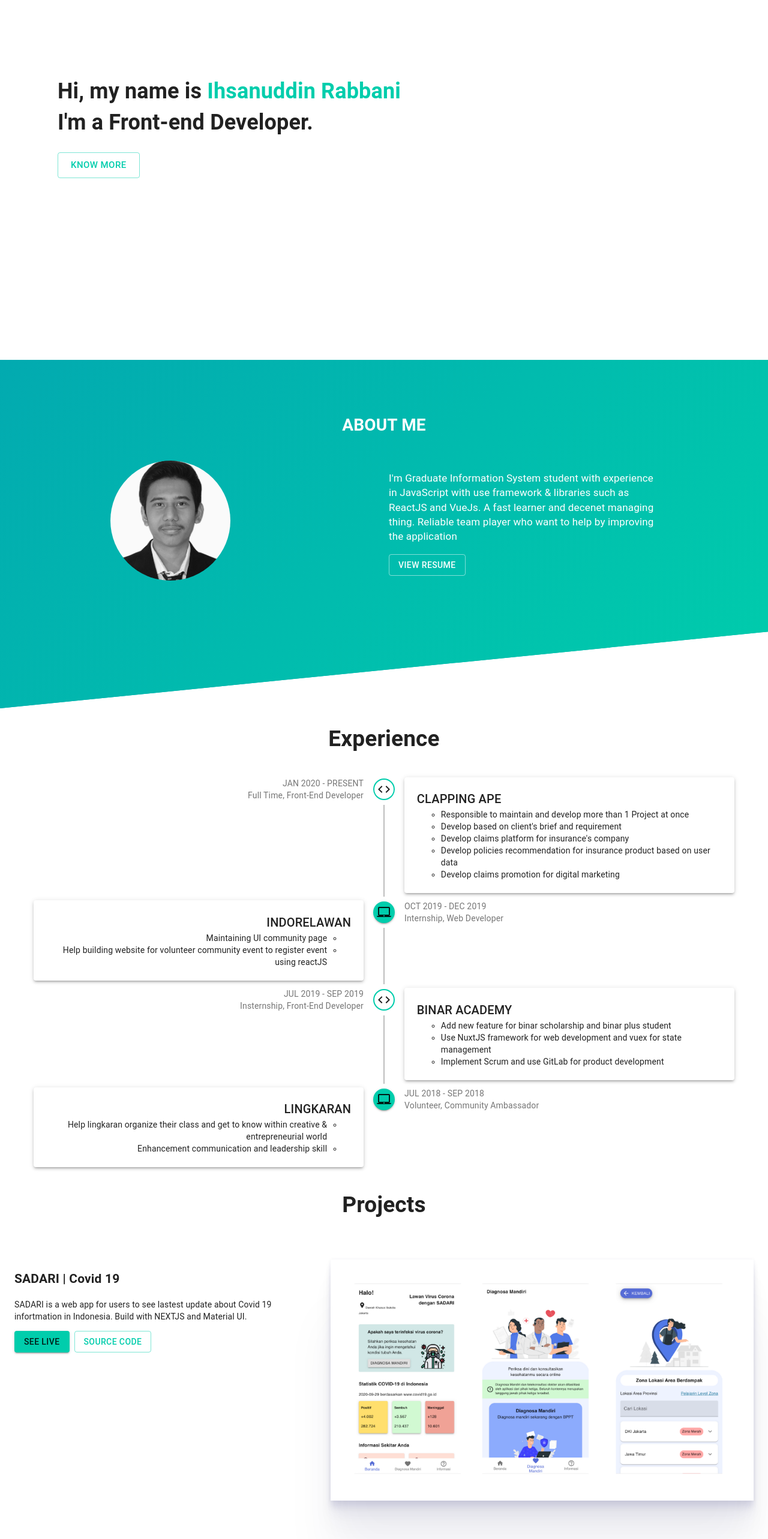
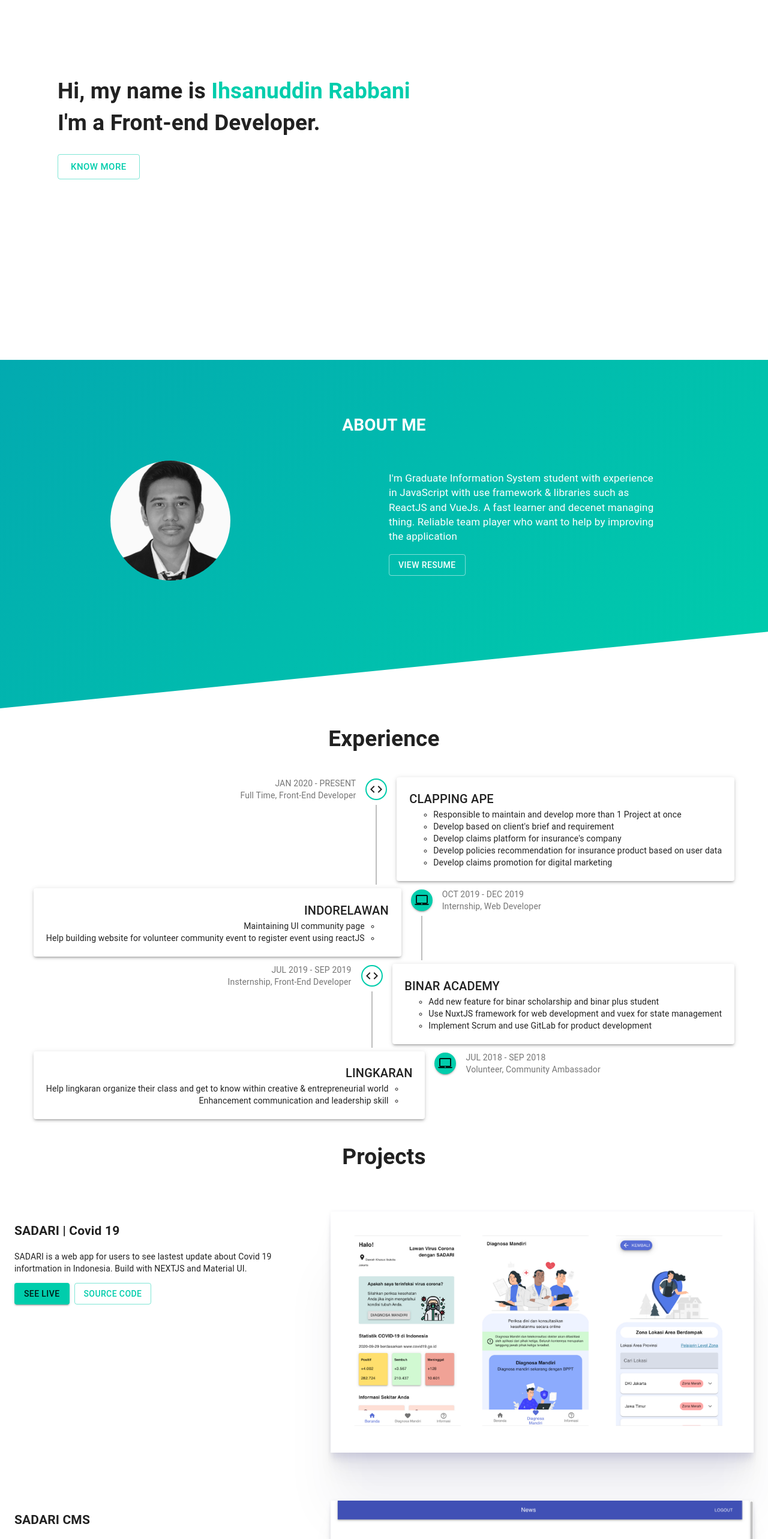
Before and after one commit to ihsanrabb/Ihsanuddin-porto, a Next.js app: page / in a window 1280 px wide. Shown: the part 200-2766 px from the top of the page at 60% size. Built offline with nearby package versions, Linux system fonts and the light colour scheme.

Commit message:
change animation using react-reveal

```diff
--- a/components/About.js
+++ b/components/About.js
@@ -1,30 +1,25 @@
 import Grid from '@material-ui/core/Grid';
 import Container from '@material-ui/core/Container';
 import Button from '@material-ui/core/Button';
-import TrackVisibility from 'react-on-screen';
 
 const About = () => {
   return (
     <div className="about-wrap" id="about-section">
       <Container maxWidth="md" className="about-container">
-        <TrackVisibility once>
-          {({isVisible}) => isVisible &&
         <Grid container spacing={2}>
           <Grid item xs={12}>
           <h2 className="about-title">ABOUT ME</h2>
           </Grid>
           <Grid item xs={12} md={6}>
-                <img src="/ihsan-avatar.jpg" alt="Avatar" className="about-img animate__animated animate__fadeInLeft" />
+            <img src="/ihsan-avatar.jpg" alt="Avatar" className="about-img" />
           </Grid>
           <Grid item xs={12} md={6}>
-                <p className="about-wording animate__animated animate__fadeInLeft">I'm Graduate Information System student with experience in JavaScript with use framework & libraries such as ReactJS and VueJs. A fast learner and decenet managing thing. Reliable team player who want to help by improving the application</p>
-                <Button className="animate__animated animate__fadeInLeft" variant="outlined" color="secondary" size="medium" href="https://firebasestorage.googleapis.com/v0/b/sadari-covid.appspot.com/o/news%2F1601438229081CV%20Ihsanuddin%20Rabbani.pdf?alt=media&token=8577b701-62d1-410e-82e8-ccadb24d9513" target="_blank">
+            <p className="about-wording">I'm Graduate Information System student with experience in JavaScript with use framework & libraries such as ReactJS and VueJs. A fast learner and decenet managing thing. Reliable team player who want to help by improving the application</p>
+            <Button className="" variant="outlined" color="secondary" size="medium" href="https://firebasestorage.googleapis.com/v0/b/sadari-covid.appspot.com/o/news%2F1601438229081CV%20Ihsanuddin%20Rabbani.pdf?alt=media&token=8577b701-62d1-410e-82e8-ccadb24d9513" target="_blank">
               View resume
             </Button>
           </Grid>
         </Grid>
-          }
-        </TrackVisibility>
       </Container>
     </div>
   )
--- a/components/Experience.js
+++ b/components/Experience.js
@@ -10,17 +10,14 @@ import Paper from '@material-ui/core/Paper';
 import Typography from '@material-ui/core/Typography';
 import CodeIcon from '@material-ui/icons/Code';
 import Container from '@material-ui/core/Container';
-import TrackVisibility from 'react-on-screen';
+import Fade from 'react-reveal/Fade';
 
 const Experience = () => {
 
   return (
     <Container maxWidth={false} >
       <h1 className="text-center">Experience</h1>
-      <TrackVisibility once>
-        {({isVisible}) => isVisible &&
         <Timeline align="alternate" className="animate__animated animate__fadeIn">
-
           <TimelineItem>
             <TimelineOppositeContent>
               <Typography variant="body2" color="textSecondary">
@@ -36,6 +33,7 @@ const Experience = () => {
               </TimelineDot>
               <TimelineConnector />
             </TimelineSeparator>
+            <Fade right>
               <TimelineContent>
                 <Paper elevation={3} className="experience-box">
                   <Typography variant="h6" component="h1">
@@ -50,6 +48,7 @@ const Experience = () => {
                   </ul>
                 </Paper>
               </TimelineContent>
+            </Fade>
           </TimelineItem>
 
           <TimelineItem>
@@ -67,6 +66,7 @@ const Experience = () => {
               </TimelineDot>
               <TimelineConnector />
             </TimelineSeparator>
+            <Fade left>
               <TimelineContent>
                 <Paper elevation={3} className="experience-box">
                   <Typography variant="h6" component="h1">
@@ -80,6 +80,7 @@ const Experience = () => {
                   </div>
                 </Paper>
               </TimelineContent>
+            </Fade>
           </TimelineItem>
 
           <TimelineItem>
@@ -97,6 +98,7 @@ const Experience = () => {
               </TimelineDot>
               <TimelineConnector />
             </TimelineSeparator>
+            <Fade right>
               <TimelineContent>
                 <Paper elevation={3} className="experience-box">
                   <Typography variant="h6" component="h1">
@@ -109,6 +111,7 @@ const Experience = () => {
                   </ul>
                 </Paper>
               </TimelineContent>
+            </Fade>
           </TimelineItem>
 
           <TimelineItem>
@@ -125,6 +128,7 @@ const Experience = () => {
                 <LaptopMacIcon />
               </TimelineDot>
             </TimelineSeparator>
+            <Fade left>
               <TimelineContent>
                 <Paper elevation={3} className="experience-box">
                   <Typography variant="h6" component="h1">
@@ -138,11 +142,10 @@ const Experience = () => {
                   </div>
                 </Paper>
               </TimelineContent>
+            </Fade>
           </TimelineItem>
 
         </Timeline>
-      }
-      </TrackVisibility>
 
     </Container>
   )
--- a/components/Greetings.js
+++ b/components/Greetings.js
@@ -1,14 +1,17 @@
 import Button from '@material-ui/core/Button';
+import Bounce from 'react-reveal/Bounce';
 
 const Greetings = () => {
   return (
     <div className="greetings-wrap">
       <div>
-        <h1 className="greetings-title animate__animated animate__bounceIn">
-          Hi, my name is <span className="main-color">Ihsanuddin Rabbani</span>
-          <br/>
-          I'm a Front-end Developer.
-        </h1>
+        <Bounce>
+          <h1>
+            Hi, my name is <span className="main-color">Ihsanuddin Rabbani</span>
+            <br/>
+            I'm a Front-end Developer.
+          </h1>
+        </Bounce>
         <Button variant="outlined" color="primary" size="large" href="#about-section">
           Know more
         </Button>
--- a/components/Projects.js
+++ b/components/Projects.js
@@ -2,20 +2,20 @@ import {projectsData} from '../data'
 import Grid from '@material-ui/core/Grid';
 import Container from '@material-ui/core/Container';
 import Button from '@material-ui/core/Button';
-import TrackVisibility from 'react-on-screen';
+import Fade from 'react-reveal/Fade';
 
 const Projects = () => {
   return (
     <>
       <h1 className="text-center">Projects</h1>
-      <TrackVisibility once>
-        {({isVisible}) => isVisible &&
+
           <Container maxWidth="lg">
             {projectsData.map((project, index) => (
-              <Grid container spacing={4} className="projects-wrap" key={index}>
+              <Fade left key={index}>
+                <Grid container spacing={4} className="projects-wrap">
                   <Grid item xs={12} md={5}>
-                  <h2 className="animate__animated animate__fadeInLeft">{project.title}</h2>
-                  <p className="animate__animated animate__fadeInLeft">{project.description}</p>
+                    <h2>{project.title}</h2>
+                    <p>{project.description}</p>
                     <Button variant="contained" color="primary" href={project.demoURL} target="_blank">
                       See Live
                     </Button>
@@ -24,15 +24,15 @@ const Projects = () => {
                     </Button>
                   </Grid>
                   <Grid item xs={12} md={7} container direction="row" justify="center" alignItems="center">
-                  <div className="projects-thumbnail animate__animated animate__fadeInLeft">
+                    <div className="projects-thumbnail">
                       <img src={project.imgURL} alt="Avatar" className="img-fluid" />
                     </div>
                   </Grid>
                 </Grid>
+              </Fade>
             ))}
           </Container>
-        }
-      </TrackVisibility>
+
     </>
   )
 }
```
Lines whose indentation alone changed are shown as unchanged.
